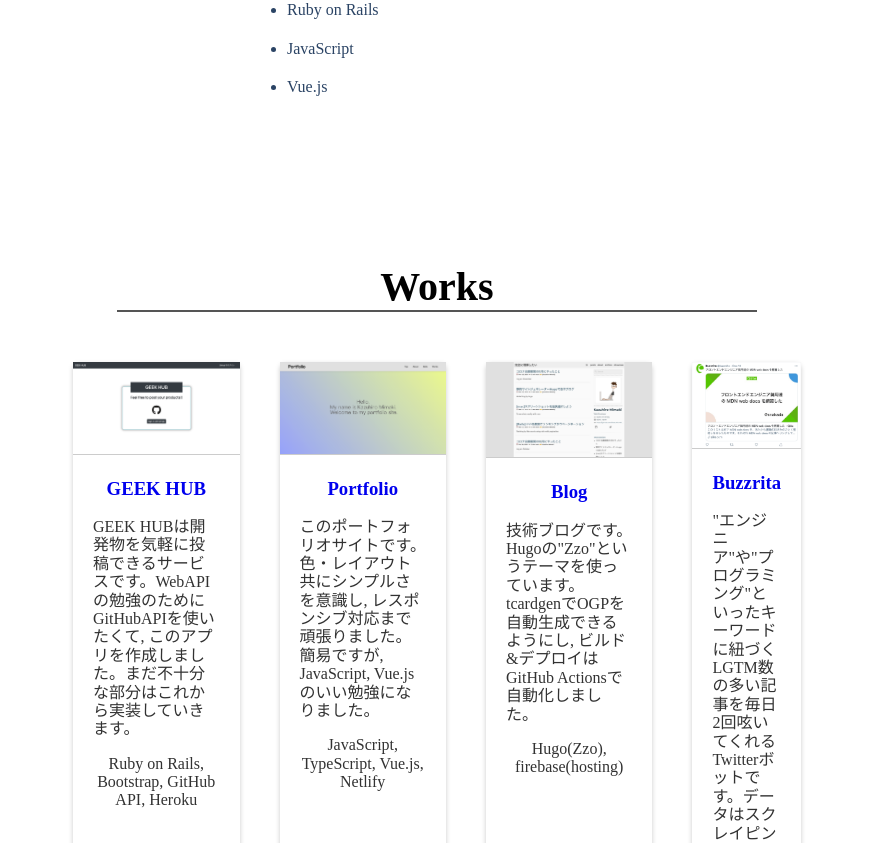
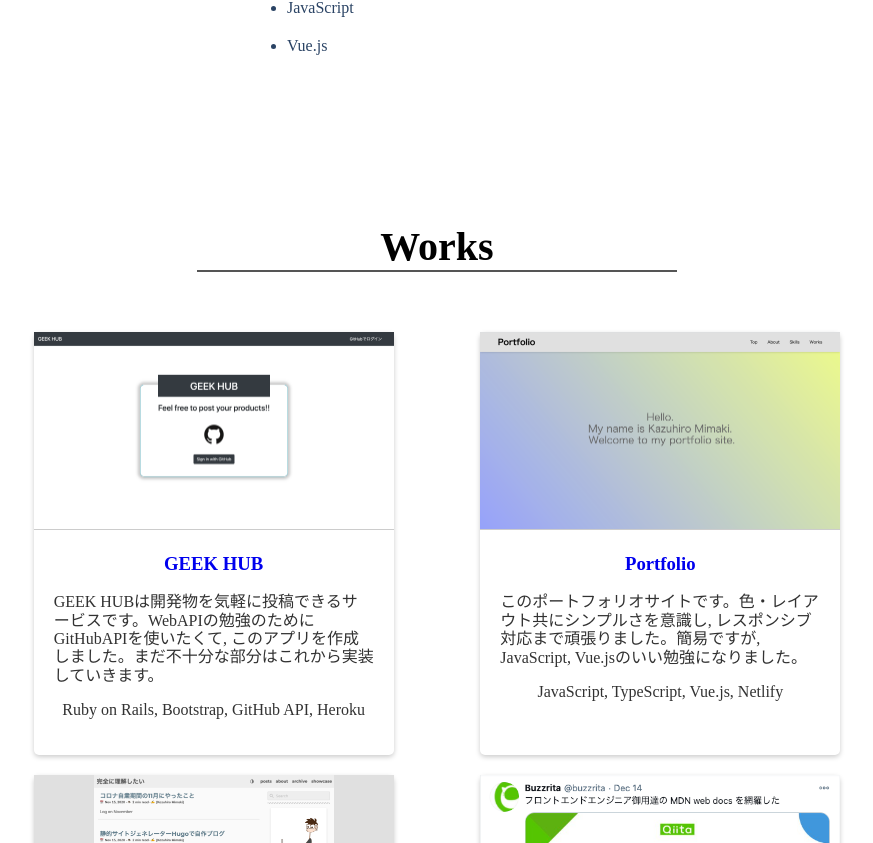
Before and after one commit to Kazuhiro-Mimaki/My-Portfolio, a Vue app: page / in a window 1280 px wide. Shown: the part 1957-2800 px from the top of the page, without its empty margins (203-1076 px from the left). Built offline with nearby package versions, Linux system fonts and the light colour scheme.

Commit message:
fix work

```diff
--- a/src/components/atoms/Card/Component.vue
+++ b/src/components/atoms/Card/Component.vue
@@ -22,6 +22,7 @@
 <style lang="scss" module>
 .component {
   display: block;
+  max-width: 360px;
   text-decoration: none;
 
   img {
--- a/src/components/atoms/Section/Component.vue
+++ b/src/components/atoms/Section/Component.vue
@@ -16,9 +16,9 @@
 
 <style lang="scss" module>
 .section {
+  max-width: 960px;
   padding-top: 100px; /* 打ち消し用のパディング */
-  margin-top: -50px; /* 固定ナビの高さ分のネガティブマージン */
-  margin-bottom: 100px;
+  margin: -50px auto 100px;
 }
 
 .title {
--- a/src/components/molecules/About/Component.vue
+++ b/src/components/molecules/About/Component.vue
@@ -72,7 +72,6 @@
   display: flex;
   align-items: center;
   justify-content: space-evenly;
-  width: 50%;
   margin: 0 auto;
   color: rgb(50, 50, 50);
 
--- a/src/components/molecules/Works/Component.vue
+++ b/src/components/molecules/Works/Component.vue
@@ -38,7 +38,7 @@
         href: 'https://twitter.com/buzzrita/',
         title: 'Buzzrita',
         detail:
-          '"エンジニア"や"プログラミング"といったキーワードに紐づくLGTM数の多い記事を毎日2回呟いてくれるTwitterボットです。データはスクレイピングで取得し, Herokuのtime schedulerを利用してプログラムを定期実行しています。',
+          '"エンジニア"や"プログラミング"といったキーワードに紐づくLGTM数の多いQiitaの記事を毎日2回呟いてくれるTwitterボットです。データはスクレイピングで取得し, Herokuのtime schedulerを利用してプログラムを定期実行しています。',
         languages: 'Python, Twitter API, heroku',
       },
     ];
@@ -70,15 +70,14 @@
 .component {
   .cards {
     display: flex;
+    flex-wrap: wrap;
     justify-content: space-evenly;
-    width: 60%;
-    padding-left: 0;
     margin: 0 auto;
 
     .card {
-      margin: 0 20px;
+      width: 100%;
+      margin: 10px;
       text-align: center;
-      list-style: none;
       border-radius: 5px;
       box-shadow: 0 2px 5px #ccc;
       transition: all 250ms ease-out;
@@ -94,9 +93,6 @@
 @media screen and (max-width: 480px) {
   .component {
     .cards {
-      display: initial;
-      width: 60%;
-
       .card {
         margin-bottom: 50px;
       }
```
